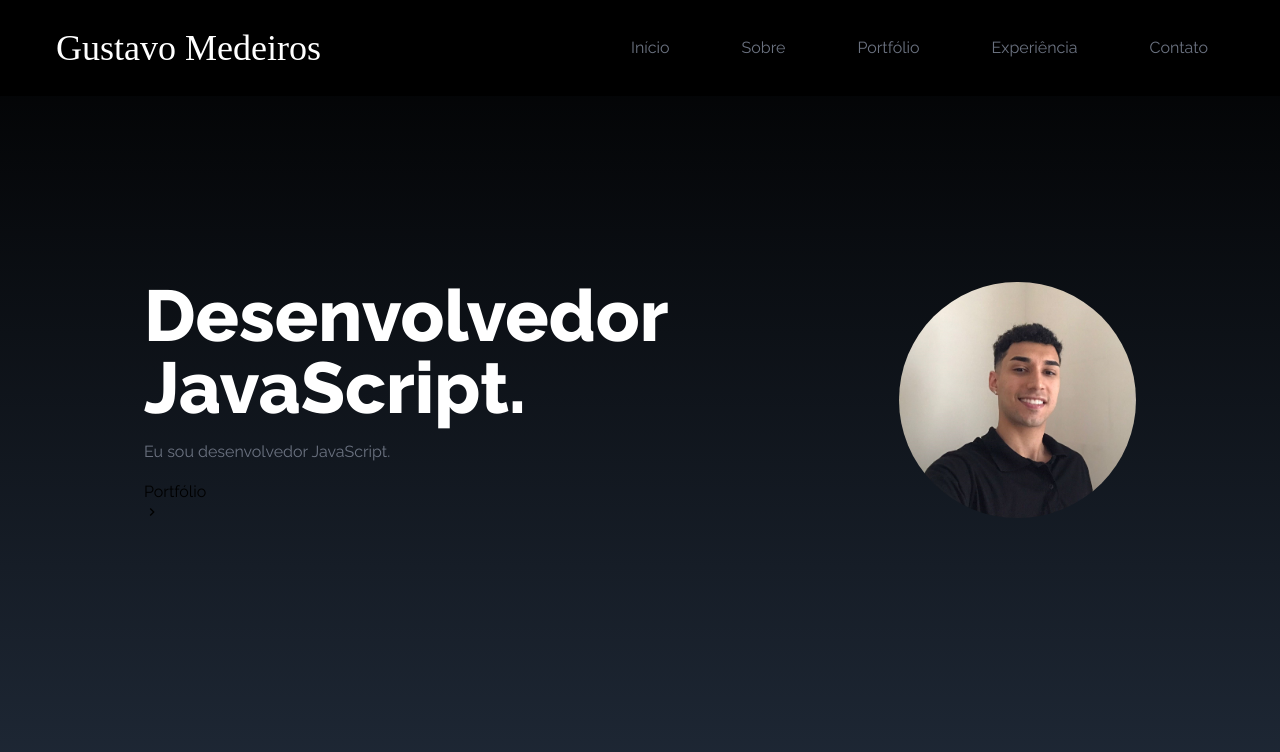
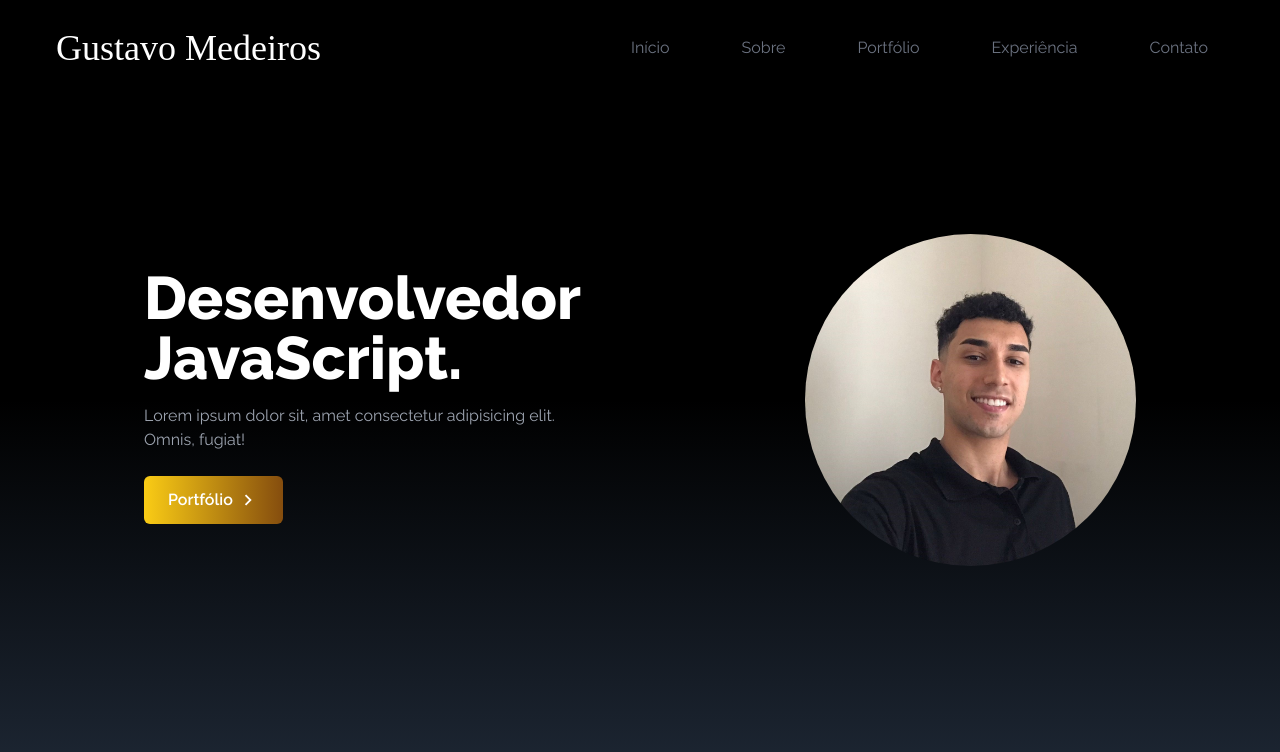
Before and after one commit to medeirospc/portfolio-jsx, a React (Create React App) app: page / in a window 1280 px wide. Shown: the top 752 px of the page. Built offline with nearby package versions, Linux system fonts and the light colour scheme; a web font is replaced by a local one.

Commit message:
style: picture width

```diff
--- a/src/components/Home.jsx
+++ b/src/components/Home.jsx
@@ -6,19 +6,25 @@
   return (
     <div
       name="home"
-      className="h-screen w-full bg-gradient-to-b from-black to-gray-800"
+      className="h-screen w-full bg-gradient-to-b from-black via-black to-gray-800"
     >
       <div className="max-w-screen-lg mx-auto flex flex-col items-center justify-center h-full px-4 md:flex-row">
         <div className="flex flex-col justify-center h-full">
-          <h2 className="text-4xl sm:text-7xl font-bold text-white">
+          <h2 className="text-4xl sm:text-6xl font-bold text-white">
             Desenvolvedor JavaScript.
           </h2>
-          <p className="text-gray-500 py-4">Eu sou desenvolvedor JavaScript.</p>
+          <p className="text-gray-400 py-4 max-w-md">
+            Lorem ipsum dolor sit, amet consectetur adipisicing elit. Omnis,
+            fugiat!
+          </p>
           <div>
-            <button>
+            <button
+              className="group text-white font-semibold w-fit px-6 py-3 my-2 flex items-center rounded-md bg-gradient-to-r
+             from-yellow-400 to-yellow-800 cursor-pointer"
+            >
               Portfólio
-              <span>
-                <MdOutlineKeyboardArrowRight />
+              <span className="group-hover:rotate-90 duration-300">
+                <MdOutlineKeyboardArrowRight size={22} className="ml-1" />
               </span>
             </button>
           </div>
@@ -28,7 +34,7 @@
           <img
             src={MySelf}
             alt="Gustavo"
-            className="rounded-full mx-auto w-2/3 md:w-72"
+            className="rounded-full mx-auto w-2/3 md:w-96"
           />
         </div>
       </div>
```
